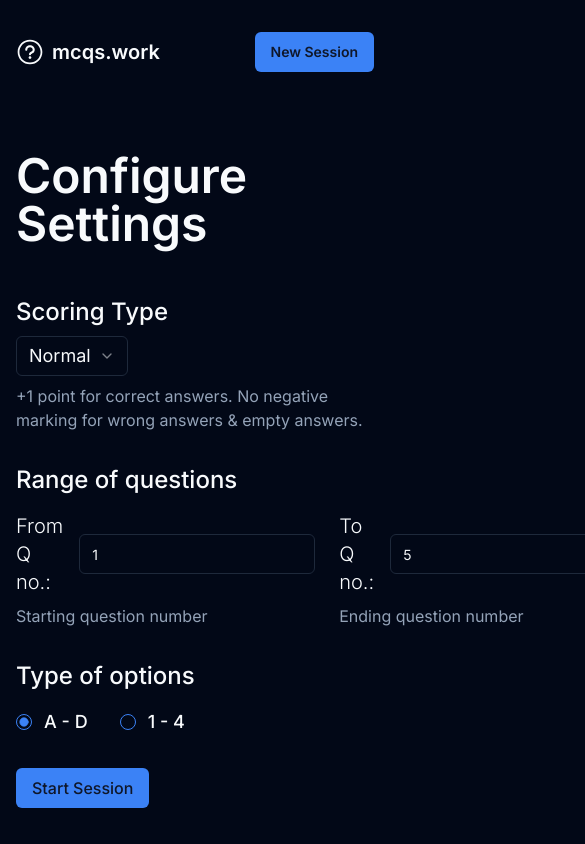
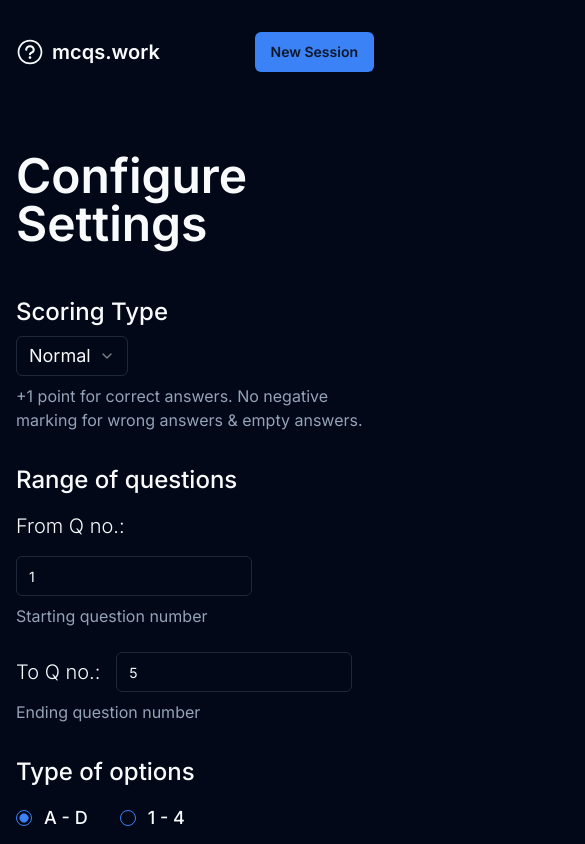
Before and after one commit to NeeshSamsi/mcqs.work, a Next.js app: page /new in a window 390 px wide. Shown: the top 844 px of the page, 585 px wide, since content can reach past the window. Built offline with nearby package versions, Linux system fonts and the light colour scheme.

Commit message:
feat: Mobile styling tweaks

```diff
--- a/src/components/SettingsForm.tsx
+++ b/src/components/SettingsForm.tsx
@@ -98,13 +98,13 @@
 
         <div className="space-y-4">
           <p className="text-2xl font-medium">Range of questions</p>
-          <div className="flex gap-6">
+          <div className="flex flex-wrap gap-6">
             <FormField
               control={form.control}
               name="minQuestions"
               render={({ field }) => (
                 <FormItem>
-                  <div className="flex items-center gap-4">
+                  <div className="flex flex-wrap items-center gap-4">
                     <FormLabel className="w-fit text-xl font-light">
                       From Q no.:
                     </FormLabel>
@@ -124,7 +124,7 @@
               name="maxQuestions"
               render={({ field }) => (
                 <FormItem>
-                  <div className="flex items-center gap-4">
+                  <div className="flex flex-wrap items-center gap-4">
                     <FormLabel className="w-fit text-xl font-light">
                       To Q no.:
                     </FormLabel>
```
